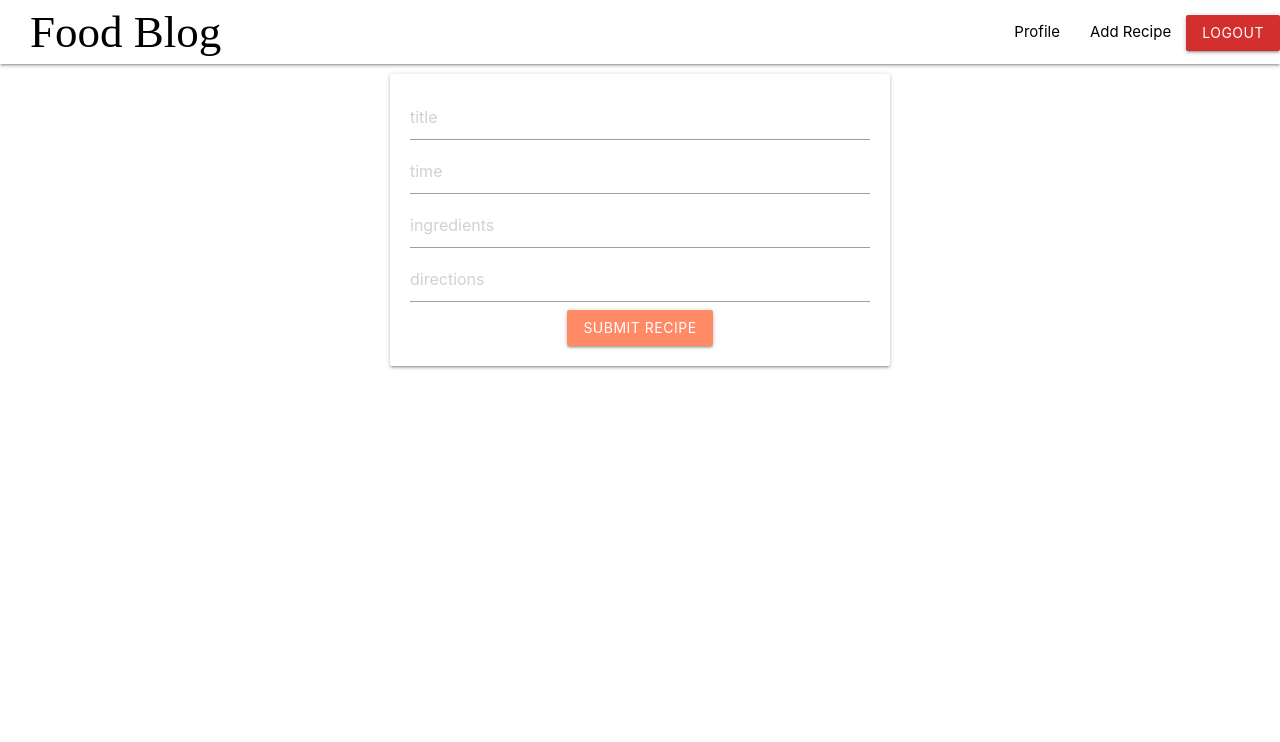
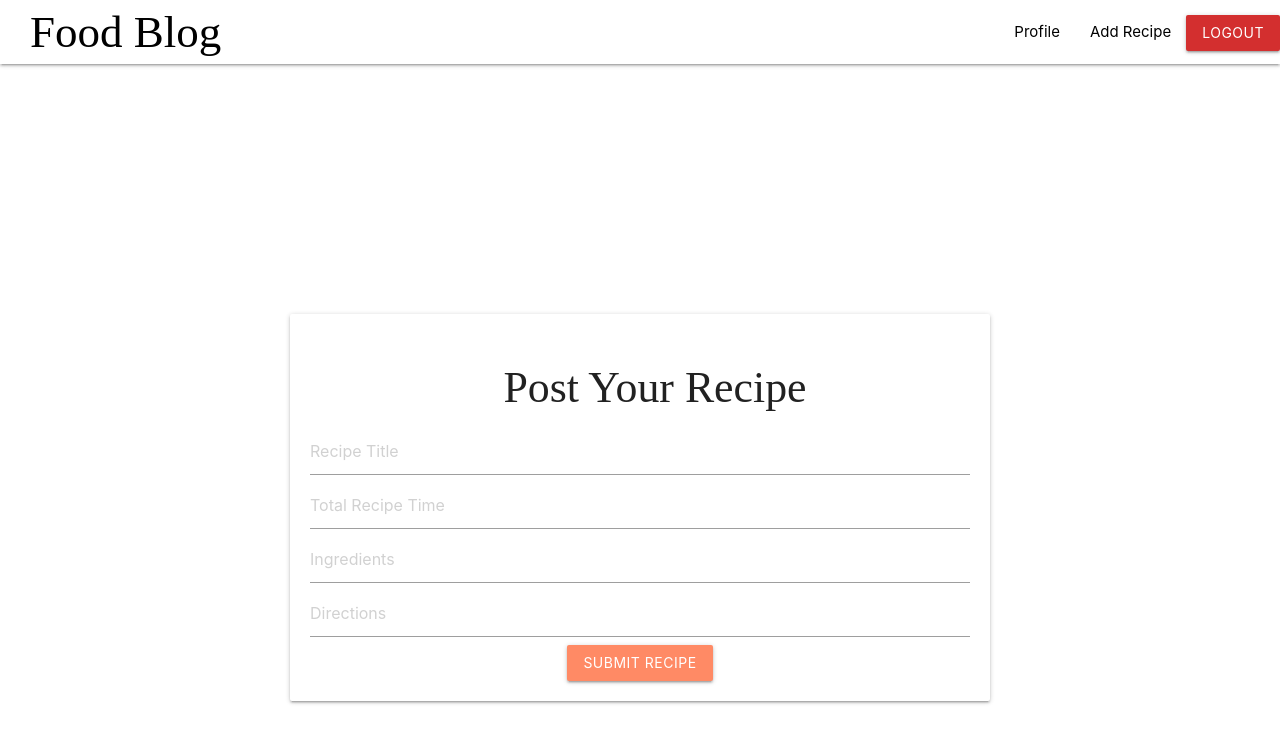
Before and after one commit to gabrielleviray/Distributed-Systems-Project, a React (Create React App) app in the folder frontend/: page /addRecipe in a window 1280 px wide. Shown: the top 742 px of the page. Built offline with nearby package versions, Linux system fonts and the light colour scheme; sample sign-in values are in the browser's storage; a web font is replaced by a local one.

Commit message:
formatting recipe cards

```diff
--- a/frontend/src/App.css
+++ b/frontend/src/App.css
@@ -54,10 +54,13 @@ a{
 
 
 .home-card{
-  max-width: 1000px;
+  max-width: 550px;
   height: max-content;
   margin: 26px auto;
   padding-left: 50px;
+  padding-bottom: 20px;
+  padding-top: 10px;
+  padding-right: 50px
 }
 
 .home-card p{
--- a/frontend/src/components/RecipeDetails.js
+++ b/frontend/src/components/RecipeDetails.js
@@ -7,12 +7,12 @@ const RecipeDetails = ({ recipe }) => {
 
     return(
 
-        <div className = "card home-card">
+        <div className = "card home-card" >
             <h4> {recipe.title} </h4>
             <p><strong> Time: </strong> {recipe.time} </p>
             <p><strong> Ingredients: </strong> {recipe.ingredients} </p>
             <p><strong> Directions: </strong> {recipe.directions} </p>
-            <p>{recipe.createdAt} </p>
+            <p align="right">posted by {recipe.author} on {recipe.createdAt} </p>
             {/* <span onClick={onSubmit}>delete</span> */}
         </div>
     )
--- a/frontend/src/components/pages/AddRecipe.js
+++ b/frontend/src/components/pages/AddRecipe.js
@@ -45,36 +45,41 @@ const AddRecipe = () =>{
     return(
         <div className="card input-filed"
         style={{
-            margin: "10px auto",
-            maxWidth: "500px",
+            margin: "250px auto",
+            maxWidth: "700px",
             padding: "20px",
-            textAlign:"center"
+            textAlign:"center",
+
         }}
         >
+        <div className = "food-blog-logo">
+            <h3>Post Your Recipe</h3>
+        </div>
+
             <input
             type="text"
-            placeholder="title"
+            placeholder="Recipe Title"
             value={title}
             onChange={(e)=>setTitle(e.target.value)}
             />
 
             <input
             type="text"
-            placeholder="time"
+            placeholder="Total Recipe Time"
             value={time}
             onChange={(e)=>setTime(e.target.value)}
             />
 
             <input
             type="text"
-            placeholder="ingredients"
+            placeholder="Ingredients"
             value={ingredients}
             onChange={(e)=>setIngredients(e.target.value)}
             />
 
             <input
             type="text"
-            placeholder="directions"
+            placeholder="Directions"
             value={directions}
             onChange={(e)=>setDirections(e.target.value)}
             />
--- a/frontend/src/components/pages/Home.js
+++ b/frontend/src/components/pages/Home.js
@@ -1,5 +1,6 @@
 import React, {  useEffect } from 'react'
 import { useRecipesContext } from "../../reducers/useRecipes"
+import { Link } from 'react-router-dom'
 
 // components
 import RecipeDetails from '../RecipeDetails'
@@ -81,6 +82,7 @@ const Home = () => {
 
     return(
         <div className="home">
+            <h4 align="center">All Recipes</h4>
             <div className= "recipes">
                 { recipes && recipes.map((recipe)=>(
                     <RecipeDetails key={recipe._id} recipe={recipe}/>
--- a/frontend/src/components/pages/UserProfile.js
+++ b/frontend/src/components/pages/UserProfile.js
@@ -62,8 +62,8 @@ const UserProfile = ()=> {
         //                 <img className='recipe_posts_item' src="https://images.unsplash.com/photo-1444021465936-c6ca81d39b84?ixlib=rb-4.0.3&ixid=MnwxMjA3fDB8MHxwaG90by1wYWdlfHx8fGVufDB8fHx8&auto=format&fit=crop&w=880&q=80"/>
         //             </div>
         // </div>
-        <div>
-            <h4>{name}</h4>
+        <div style={{maxWidth:"550px", margin:"0px auto"}}>
+            <h4 align="center">{name}'s Recipes</h4>
             <div>
                 {recipes.length > 0 ? (
                     <div className= "recipes">
```
